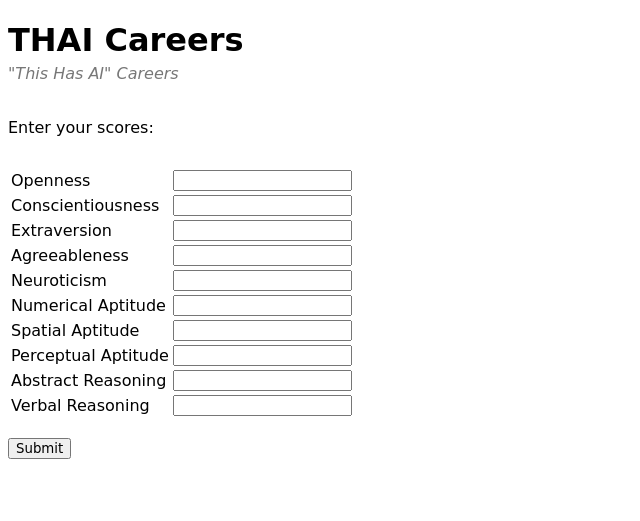
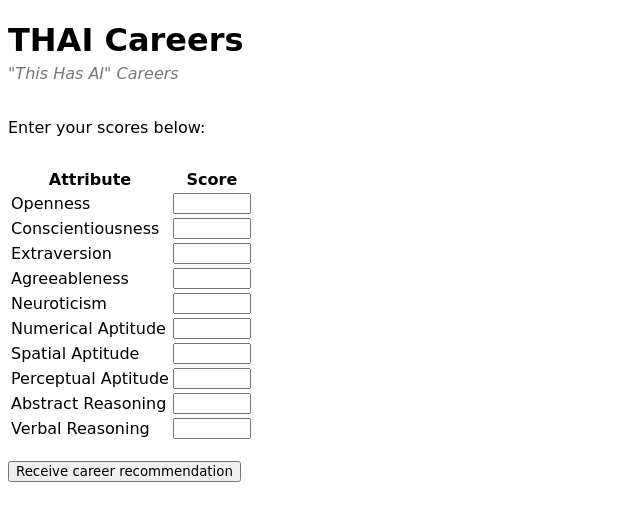
Before and after one commit to massivebird/cosc411-group-3, a Flask app: page / in a window 1280 px wide. Shown: the top 521 px of the page, without its empty margins (0-640 px from the left). Run offline with Flask 3, Linux system fonts and the light colour scheme; parts of the project's set-up code (start-up, migrations or seed data) failed here and were passed over.

Commit message:
style: misc changes

```diff
--- a/index.html
+++ b/index.html
@@ -14,11 +14,16 @@
 
       <br><br>
 
-      <p>Enter your scores:</p>
+      <p>Enter your scores below:</p>
 
       <form action="/result" autocomplete="off">
 
          <table>
+
+            <tr>
+               <th>Attribute</th>
+               <th>Score</th>
+            </tr>
 
             <tr>
                <td><label for="open">Openness</label></td>
@@ -76,7 +81,7 @@
 
          <br>
 
-         <button>Submit</button>
+         <button>Receive career recommendation</button>
       </form>
 
    </body>
--- a/static/style.css
+++ b/static/style.css
@@ -14,3 +14,7 @@ h1 {
 table {
    margin-top: 30px;
 }
+
+input {
+   width: 70px;
+}
--- a/templates/result.html
+++ b/templates/result.html
@@ -10,7 +10,7 @@
    <body>
 
       <h1>Results</h1>
-      <p>{{ result }}</p>
+      <p>Recommended career: <b>{{ result }}</b></p>
 
       <form action="/">
          <button>Back</button>
```
